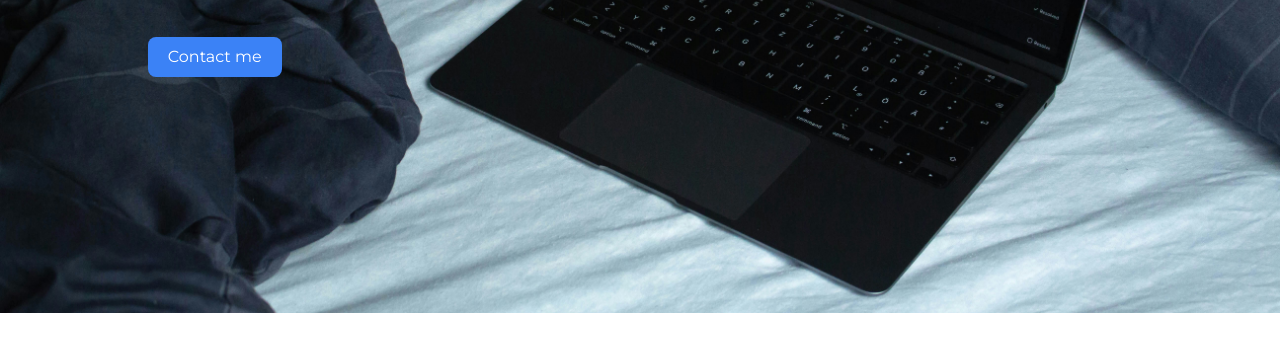
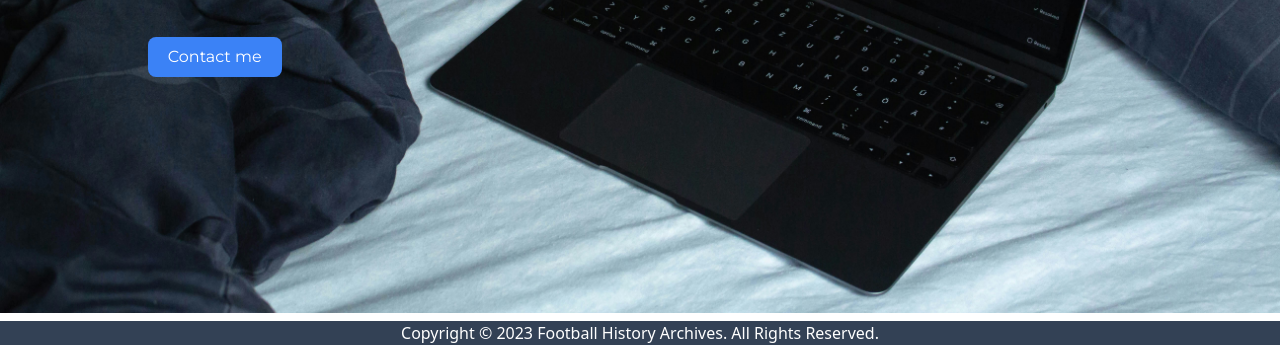
Before and after one commit to nyaboke-Dev1/project-week3, a plain HTML site: page index.html in a window 1280 px wide. Shown: the part 487-840 px from the top of the page. Before the commit the page ends 800 px from the top, so only its background shows below. Drawn offline with nearby package versions, Linux system fonts and the light colour scheme.

Commit message:
added footer

```diff
--- a/index.html
+++ b/index.html
@@ -46,5 +46,11 @@
 </section>
 
 </section>
+<footer class="text-center text-white px-2.5 my-2 bg-slate-700">
+
+    Copyright © 2023 Football History Archives. All Rights Reserved.
+
+</footer>
 </body>
+
 </html>
```
Also changed, not shown: about.html (+4 -3 lines), contacts.html (+5 -0 lines), portfolio.html (+5 -0 lines).
